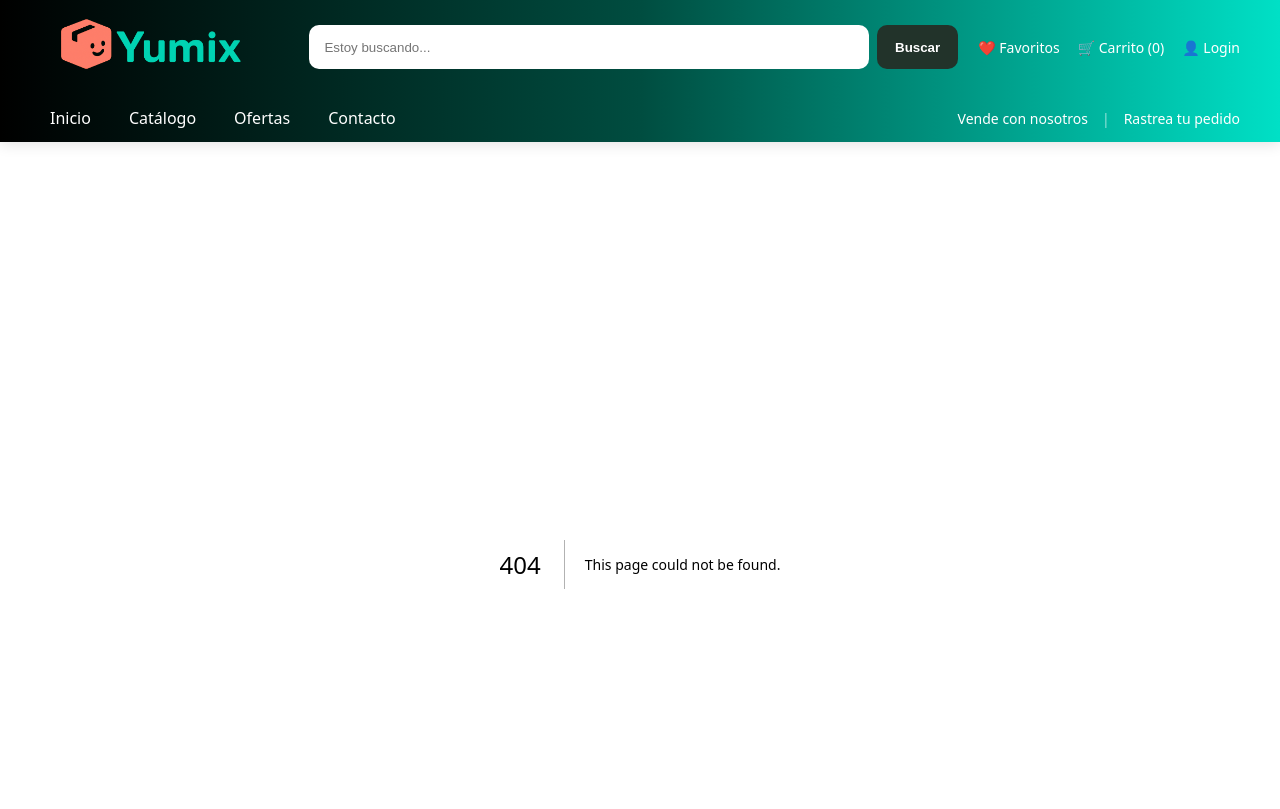
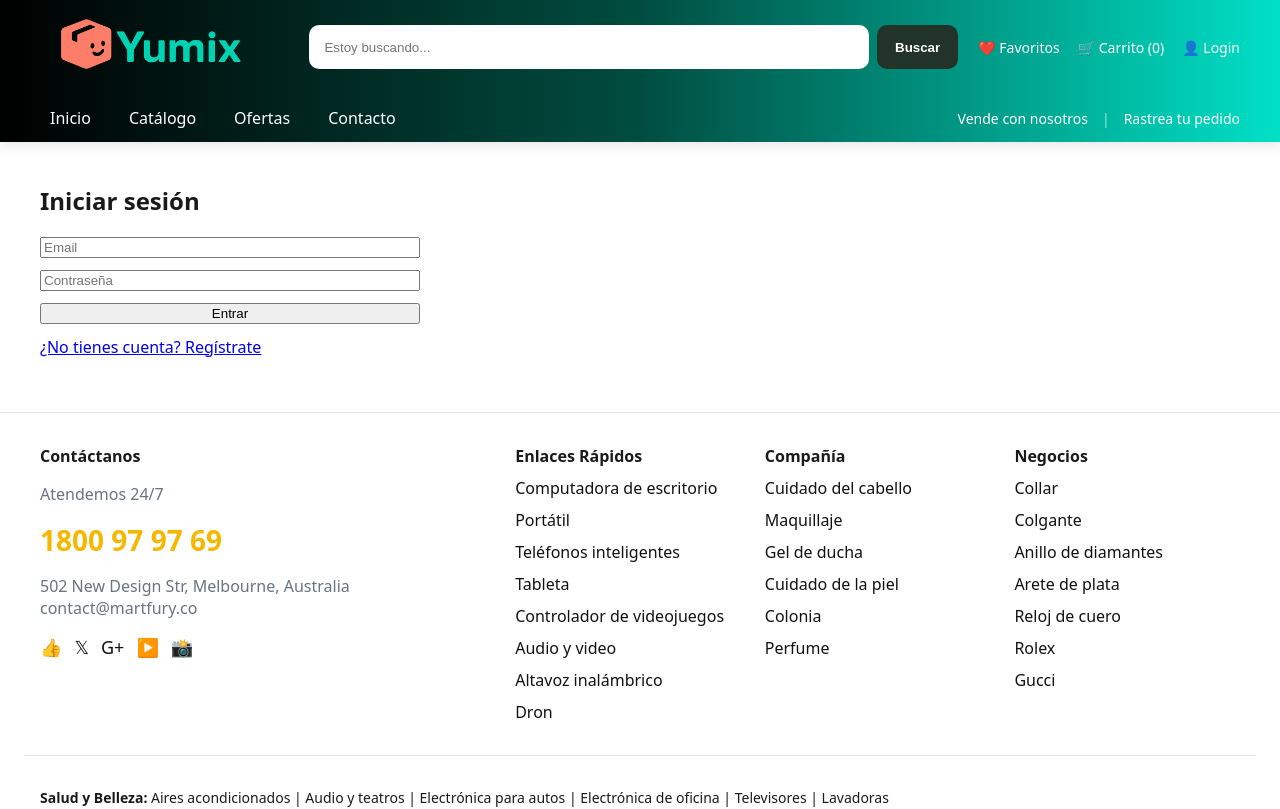
Before and after one commit to DevFredoom1945/tienda-yumix, a Next.js app: page /login in a window 1280 px wide. Before the commit this address had no page. Shown: the top 809 px of the page. Built offline with nearby package versions, Linux system fonts and the light colour scheme; no server answers.

Commit message:
Create page.jsx

```diff
--- /dev/null
+++ b/app/login/page.jsx
@@ -0,0 +1,35 @@
+'use client';
+
+import { useState } from 'react';
+import { supabase } from '@/lib/supabase/client';
+import { useRouter, useSearchParams } from 'next/navigation';
+
+export default function LoginPage() {
+  const [email,setEmail]=useState('');
+  const [password,setPassword]=useState('');
+  const [error,setError]=useState('');
+  const router = useRouter();
+  const params = useSearchParams();
+  const next = params.get('next') || '/cuenta';
+
+  const onSubmit = async (e)=>{
+    e.preventDefault();
+    setError('');
+    const { error } = await supabase.auth.signInWithPassword({ email, password });
+    if (error) return setError(error.message);
+    router.push(next);
+  };
+
+  return (
+    <section>
+      <h1>Iniciar sesión</h1>
+      <form onSubmit={onSubmit} style={{display:'grid',gap:12,maxWidth:380}}>
+        <input placeholder="Email" type="email" value={email} onChange={e=>setEmail(e.target.value)} required />
+        <input placeholder="Contraseña" type="password" value={password} onChange={e=>setPassword(e.target.value)} required />
+        <button type="submit">Entrar</button>
+        {error && <small style={{color:'crimson'}}>{error}</small>}
+        <a href="/registro">¿No tienes cuenta? Regístrate</a>
+      </form>
+    </section>
+  );
+}
```
